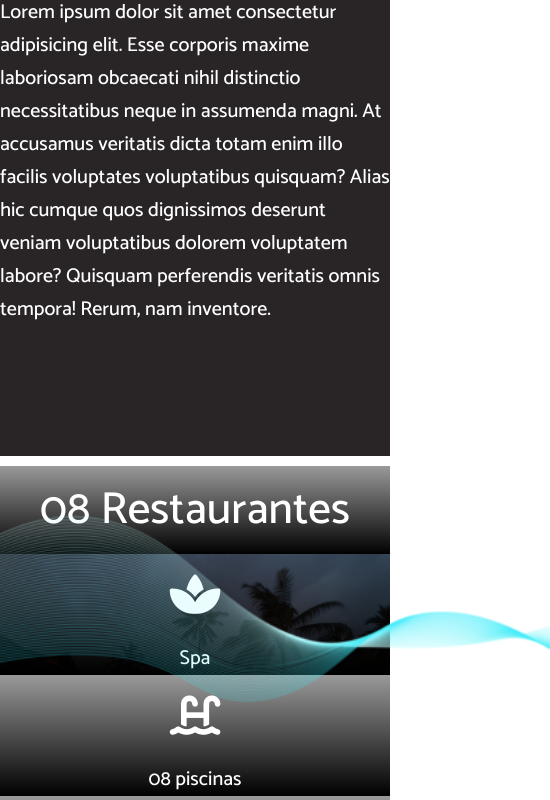
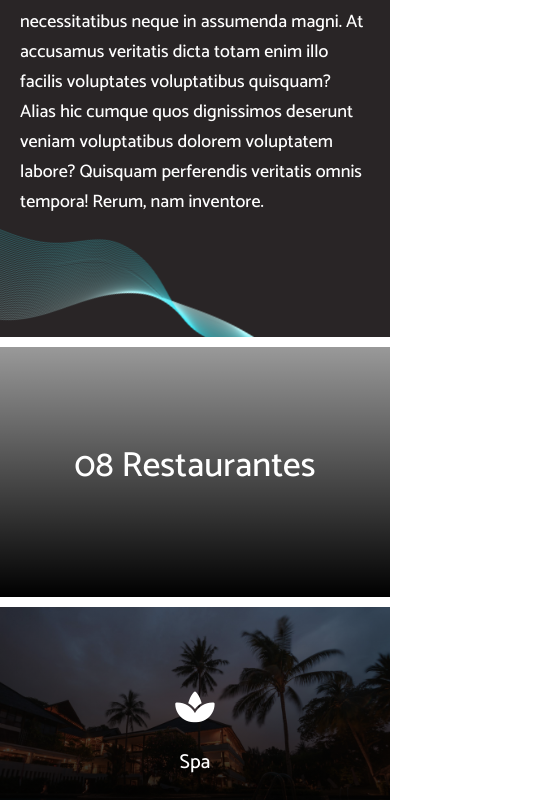
Before and after one commit to cysayuri/1twd, a plain HTML site: page aula2709/index.html in a window 390 px wide. Shown: the part 279-1079 px from the top of the page, 550 px wide, since content can reach past the window. Drawn offline with Linux system fonts and the light colour scheme.

Commit message:
Desenvolvimento completo da página, com responsividade

```diff
--- a/aula2709/css/style.css
+++ b/aula2709/css/style.css
@@ -19,6 +19,7 @@ body {
     background: #292526;
     color: #fff;
     position: relative;
+    overflow: hidden;
 
     &:before, &:after {
         content: '';
@@ -34,12 +35,18 @@ body {
         right: -40px;
         transform: rotate(200deg);
     }
+
+    &:after {
+        bottom: -85px;
+        left: -60px;
+        transform: rotate(23deg) scaleY(-1);
+    }
 }
 
 .intro__container {
-    max-width: 1000px;
+    max-width: 1400px;
     margin: 0 auto;
-    padding: 130px 0;
+    padding: 100px 0 70px;
 
     h1 {
         font-size: 7rem;
@@ -49,7 +56,7 @@ body {
     p {
         font-size: 2rem;
         position: relative;
-        max-width: 800px;
+        max-width: 1100px;
         margin: 0 0 0 auto;
 
         &:before {
@@ -97,6 +104,17 @@ p {
 .gallery {
     color: #fff;
     padding: 10px 0;
+    display: grid;
+    grid-template-columns: repeat(4, 1fr);
+    grid-auto-rows: 20rem;
+    gap: 1rem;
+}
+
+/* O valor 'span' no grid define o ponto de INÍCIO da linha e, então, a quantidade de colunas a partir desse ponto */
+.span-2 {
+    /* grid-column: 2 / span 2; */
+    grid-column: span 2;
+    grid-row: span 2;
 }
 
 .box {
@@ -107,4 +125,149 @@ p {
     text-align: center;
     cursor: pointer;
     background-size: cover;
+    background-attachment: fixed;
+    background-position: center;
+    transition: opacity .8s ease-in, transform .5s;
+
+    &:hover {
+        opacity: 0.85;
+        transform: scale(0.95);
+
+        h2:not(.icon) {
+            animation: scale 1s ease-in-out infinite alternate .3s;
+        }
+
+        i {
+            animation: bounce .7s ease-in-out infinite alternate .3s;
+        }
+    }
 }
+
+
+@keyframes scale {
+    0% {
+        transform: scale(1);
+    }
+    100% {
+        transform: scale(1.1);
+    }
+}
+
+@keyframes bounce {
+    0% {
+        transform: translateY(0);
+    }
+    100% {
+        transform: translateY(10px);
+    }
+}
+
+
+@media (max-width: 1440px) {
+    .intro {
+        &::before, &::after {
+            width: 500px;
+            height: 220px;
+        }
+
+        &:after {
+            transform: scaleY(-1) rotate(-21deg);
+        }
+    }
+
+    .intro__container {
+        margin: 0 40px;
+        padding: 100px 0 160px;
+
+        p {
+            max-width: 100%;
+            margin-left: 150px;
+        }
+    }
+}
+
+@media (max-width: 850px) {
+    .box {
+        grid-column: span 2;
+    }
+
+    .span-2 {
+        grid-column: span 4;
+    }
+
+    .intro__container p {
+        margin-left: 40px;
+    }
+}
+
+@media (max-width: 600px) {
+    .intro {
+        &::before, &:after {
+            width: 350px;
+            height: 200px;
+        }
+
+        &::after {
+            bottom: -60px;
+        }
+
+        h1 {
+            font-size: 5rem;
+        }
+    }
+
+    .intro__container {
+        margin: 0 20px;
+
+        p {
+            margin-left: 40px;
+            font-size: 1.8rem;
+        }
+    }
+}
+
+@media (max-width: 450px) {
+    .intro {
+        &::before {
+            top: -50px;
+            transform: rotate(195deg);
+        }
+
+        &::after {
+            bottom: -65px;
+        }
+    }
+
+    .intro__container {
+        padding-bottom: 120px;
+
+        h1 {
+            font-size: 4rem;
+        }
+
+        p {
+            margin-left: 0;
+
+            &::before {
+                height: 5px;
+                width: 75%;
+                left: 0;
+                top: -27px;
+            }
+        }
+    }
+
+    .box {
+        grid-column: span 4;
+        height: 250px;
+
+        h2 {
+            font-size: 3.5rem;
+            margin-top: -5px;
+        }
+    }
+
+    .gallery {
+        grid-auto-rows: auto;
+    }
+}
```
